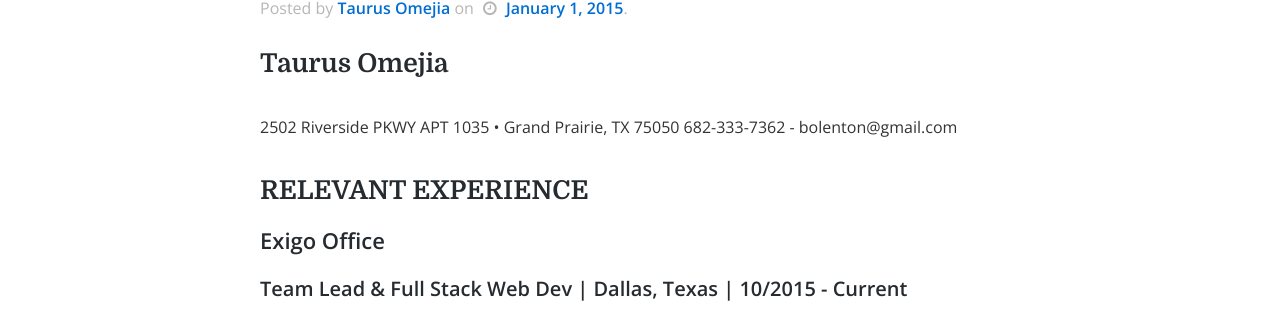
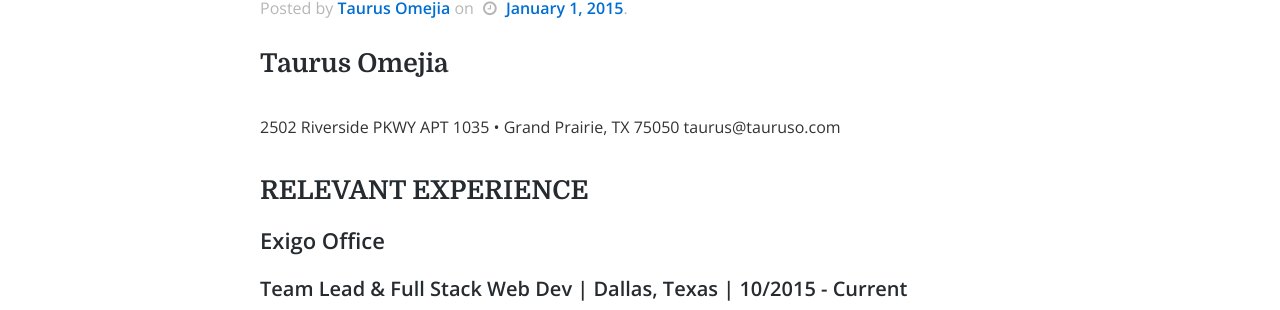
Before and after one commit to bolenton/bolenton.github.io, a Jekyll site: the page built from _posts/2015-01-01-Resume.md, in a window 1280 px wide and 900 px high. Shown: the part 184-494 px from the top of the window. Built offline with Jekyll 4.4.1, drawn with Linux system fonts in a browser that asks for light colours; nearby versions of some CDN libraries; our own code applies the rules of GitHub Pages for plain Markdown files; comment, search, counter and statistics services are not loaded.

Commit message:
Update 2015-01-01-Resume.md

```diff
--- a/_posts/2015-01-01-Resume.md
+++ b/_posts/2015-01-01-Resume.md
@@ -1,6 +1,6 @@
 ## Taurus Omejia
 2502 Riverside PKWY APT 1035 • Grand Prairie, TX 75050
-682-333-7362 - bolenton@gmail.com
+taurus@tauruso.com
 
 ## RELEVANT EXPERIENCE
 ### Exigo Office
```
